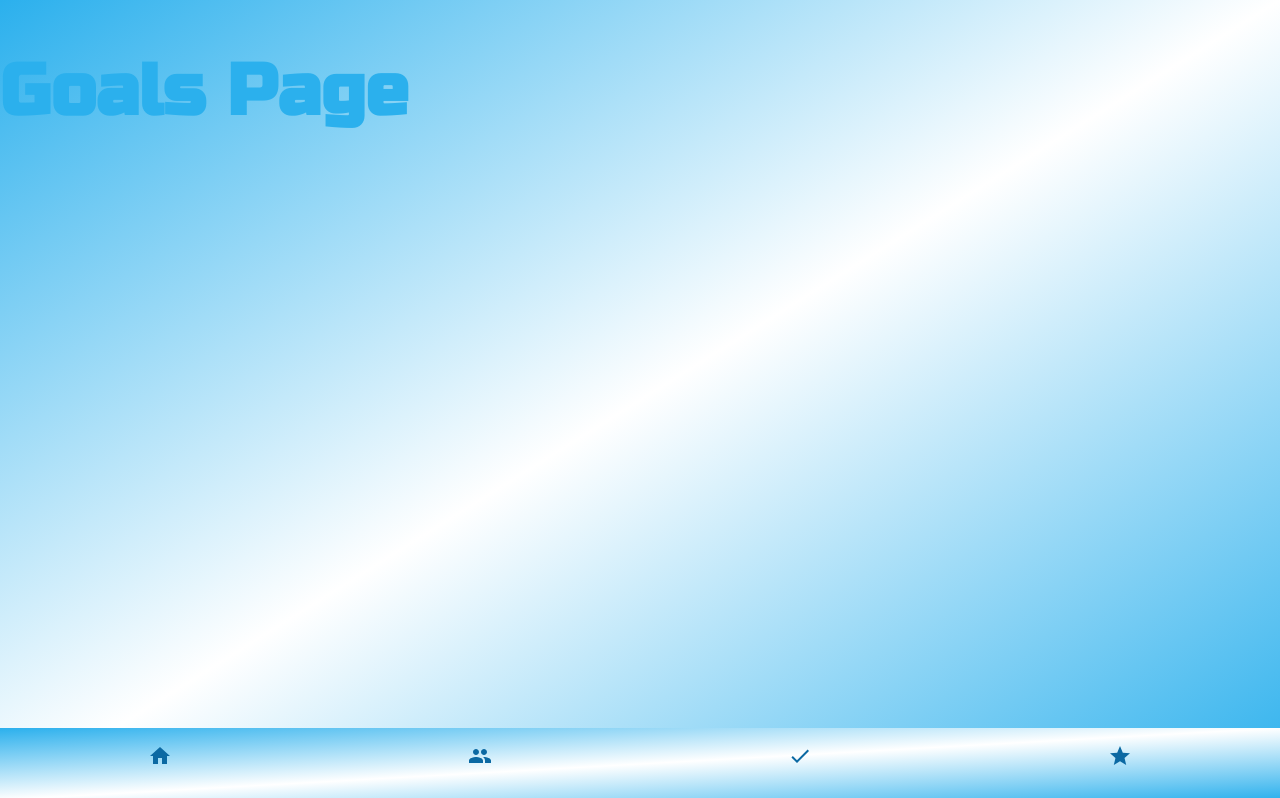
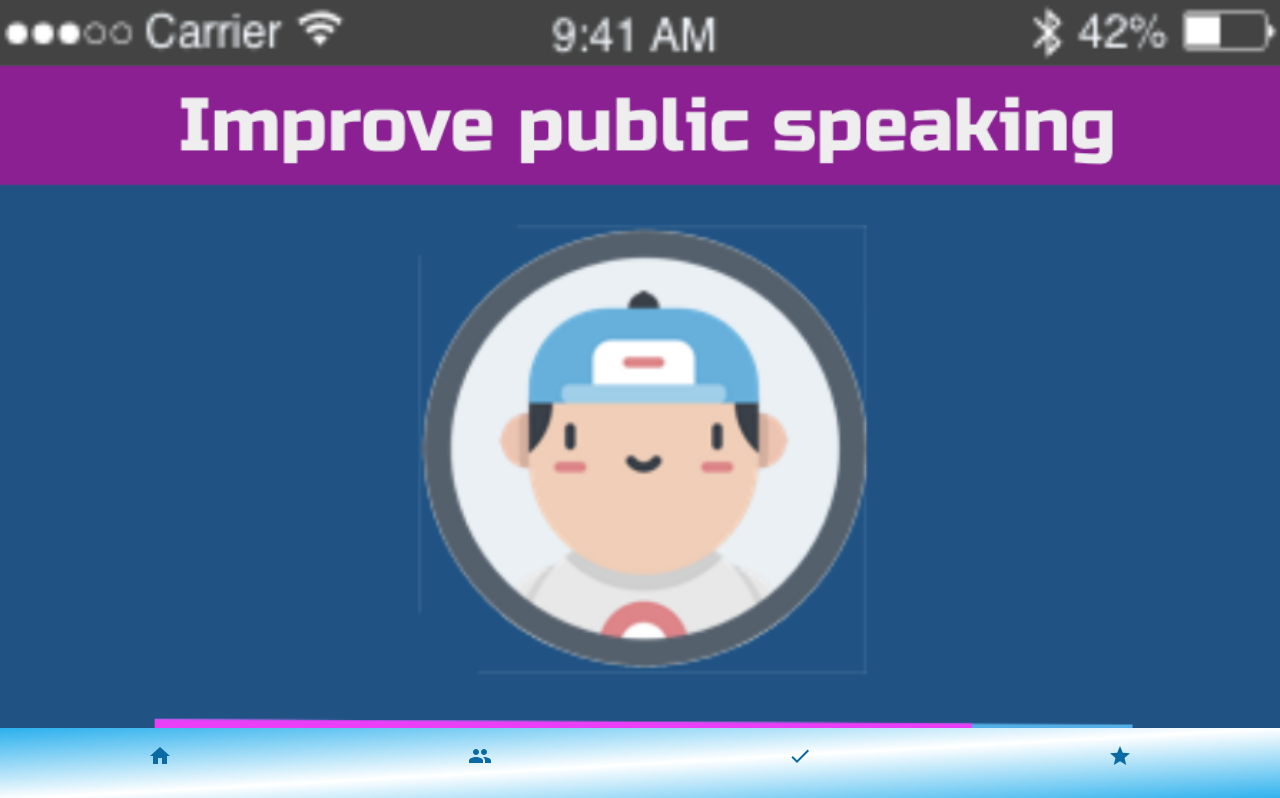
Before and after one commit to connka/accountabuddies, a React (Create React App) app: page /goals in a window 1280 px wide. Shown: the top 798 px of the page. Built offline with nearby package versions, Linux system fonts and the light colour scheme.

Commit message:
add goals png

```diff
--- a/src/components/dashboard.js
+++ b/src/components/dashboard.js
@@ -7,7 +7,6 @@ class Dashboard extends Component {
     return (
       <div>
         <img src={DashboardImage} alt={'logo'} id="image" />
-
         <SimpleBottomNavigation />
       </div>
     );
--- a/src/components/goals.js
+++ b/src/components/goals.js
@@ -1,11 +1,12 @@
 import React, { Component } from 'react';
 import SimpleBottomNavigation from './bottomNavigation';
+import GoalsImage from '../images/goals.png';
 
 class Goals extends Component {
   render() {
     return (
       <div>
-        <h1>Goals Page</h1>
+        <img src={GoalsImage} alt={'logo'} id="image" />
         <SimpleBottomNavigation />
       </div>
     );
```
